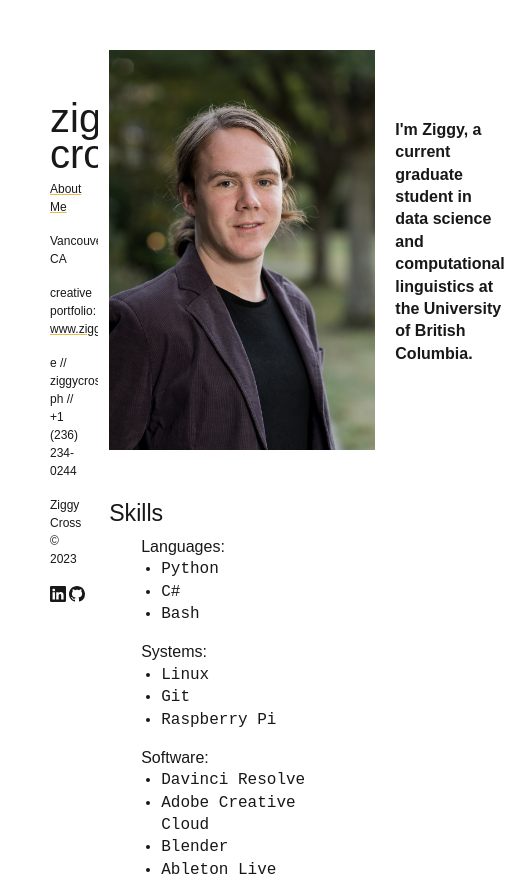
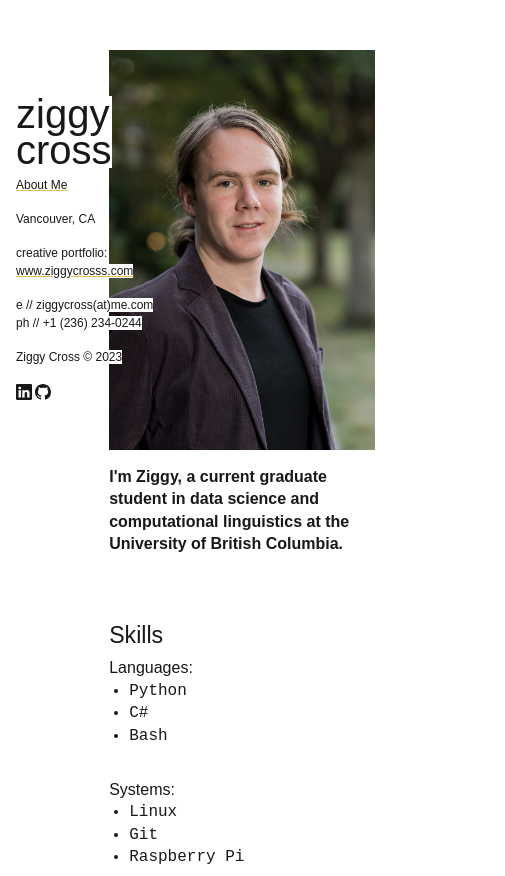
Before and after one commit to ziggycross/portfolio, a plain HTML site: page index.html in a window 390 px wide. Shown: the top 876 px of the page, 505 px wide, since content can reach past the window. Drawn offline with Linux system fonts and the light colour scheme; a web font is replaced by a local one.

Commit message:
Improved responsive layout.

```diff
--- a/css/style.css
+++ b/css/style.css
@@ -13,6 +13,8 @@
   }
 
   body {
+    display: flex;
+    flex-direction: row;
     min-height: 100vh;
     color: var(--color-text);
     background: var(--color-background);
@@ -28,7 +30,7 @@
   }
 
   section {
-    position:block;
+    position: block;
     width: auto;
     max-width: 800px;
     height: auto;
@@ -46,13 +48,11 @@
 
   .sidebar {
     height: 100%;
-    padding: 50px 10px 20px 50px;
     width: 25%;
     position: fixed;
     z-index: 1;
-    top: 20;
-    left: 0;
-    overflow-x: hidden;
+    margin-left: 3em;
+    margin-top: 6em;
   }
 
   .sidebar p {
@@ -69,10 +69,16 @@
       font-style: italic;
     }
 
+  .sidebar span {
+    background-color: var(--color-background);
+  }
+
   .logo {
     font-family: "Benton Sans Bold", sans-serif;
     line-height: 0.9;
     font-size: 40px;
+    background-color: var(--color-background);
+    width: min-content;
   }
 
   .headshot {
@@ -84,3 +90,35 @@
     max-height: 400px;
     max-width: 400px;
   }
+
+  .flex-container {
+    display: flex;
+    flex-flow: row wrap;
+    justify-content: flex-start;
+    list-style: none;
+    row-gap: 1em;
+  }
+
+  .flex-item {
+    text-align: left;
+    vertical-align: top;
+    padding-left: 0;
+    padding-right: 2em;
+  }
+
+  @media screen and (max-width: 800px) {
+    .sidebar {
+      padding: 0;
+      margin-left: 1em;
+      width: 40%;
+      position: absolute;
+    }
+    .centered {
+      gap: 1em;
+      flex-direction: column;
+    }
+    .headshot {
+      margin: unset;
+      width: 100%;
+    }
+  }
--- a/index.html
+++ b/index.html
@@ -13,49 +13,52 @@
       ziggy<br>
       cross
     </h1>
-    <p>
-    <a href="/">About Me</a><br>
-    </p>
-    <p>
+    <p><span>
+      <a href="/">About Me</a><br>
+    </span></p>
+    <p><span>
       Vancouver, CA
-    </p>
-    <p>
+    </span></p>
+    <p><span>
       creative portfolio:<br>
       <a href="http://www.ziggycross.com/hello">www.ziggycrosss.com</a>
-    </p>
-    <p>
+    </span></p>
+    <p><span>
       e // ziggycross(at)me.com<br>
       ph // +1 (236) 234-0244
-    </p>
-    <p>
+    </span></p>
+    <p><span>
       Ziggy Cross © 2023
-    </p>
-    <p>
+    </span></p>
+    <p><span>
       <a href="https://www.linkedin.com/in/ziggycross/"><svg xmlns="http://www.w3.org/2000/svg" width="16" height="16" fill="currentColor" class="bi bi-linkedin" viewBox="0 0 16 16"><path d="M0 1.146C0 .513.526 0 1.175 0h13.65C15.474 0 16 .513 16 1.146v13.708c0 .633-.526 1.146-1.175 1.146H1.175C.526 16 0 15.487 0 14.854V1.146zm4.943 12.248V6.169H2.542v7.225h2.401zm-1.2-8.212c.837 0 1.358-.554 1.358-1.248-.015-.709-.52-1.248-1.342-1.248-.822 0-1.359.54-1.359 1.248 0 .694.521 1.248 1.327 1.248h.016zm4.908 8.212V9.359c0-.216.016-.432.08-.586.173-.431.568-.878 1.232-.878.869 0 1.216.662 1.216 1.634v3.865h2.401V9.25c0-2.22-1.184-3.252-2.764-3.252-1.274 0-1.845.7-2.165 1.193v.025h-.016a5.54 5.54 0 0 1 .016-.025V6.169h-2.4c.03.678 0 7.225 0 7.225h2.4z"/></svg></a>
       <a href="https://github.com/ziggycross"><svg xmlns="http://www.w3.org/2000/svg" width="16" height="16" fill="currentColor" class="bi bi-github" viewBox="0 0 16 16"><path d="M8 0C3.58 0 0 3.58 0 8c0 3.54 2.29 6.53 5.47 7.59.4.07.55-.17.55-.38 0-.19-.01-.82-.01-1.49-2.01.37-2.53-.49-2.69-.94-.09-.23-.48-.94-.82-1.13-.28-.15-.68-.52-.01-.53.63-.01 1.08.58 1.23.82.72 1.21 1.87.87 2.33.66.07-.52.28-.87.51-1.07-1.78-.2-3.64-.89-3.64-3.95 0-.87.31-1.59.82-2.15-.08-.2-.36-1.02.08-2.12 0 0 .67-.21 2.2.82.64-.18 1.32-.27 2-.27.68 0 1.36.09 2 .27 1.53-1.04 2.2-.82 2.2-.82.44 1.1.16 1.92.08 2.12.51.56.82 1.27.82 2.15 0 3.07-1.87 3.75-3.65 3.95.29.25.54.73.54 1.48 0 1.07-.01 1.93-.01 2.2 0 .21.15.46.55.38A8.012 8.012 0 0 0 16 8c0-4.42-3.58-8-8-8z"/></svg></a>
-    </p>
+    </span></p>
   </nav><div id="content">
 <main>
+
   <section class="centered">
     <div class="headshot"><img src="images/headshot.jpg" alt="Ziggy at St. John's College (2022)"></div>
     <p><b>I'm Ziggy, a current graduate student in data science and computational linguistics at the University of British Columbia.</b></p>
   </section>
 
+
   <section>
     <h3>Skills</h3>
-      <ul>
+    <div class="flex-container">
+      <ul class="flex-item">
         Languages:
         <li>Python</li>
         <li>C#</li>
         <li>Bash</li>
       </ul>
-      <ul>
+      <ul class="flex-item">
         Systems:
         <li>Linux</li>
         <li>Git</li>
         <li>Raspberry Pi</li>
       </ul>
-      <ul>
+      <ul class="flex-item">
         Software:
         <li>Davinci Resolve</li>
         <li>Adobe Creative Cloud</li>
@@ -68,7 +71,7 @@
         <li>Handbrake</li>
         <li>Avidemux</li>
       </ul>
-      <ul>
+      <ul class="flex-item">
         Libraries:
         <li>Pandas</li>
         <li>Numpy</li>
@@ -80,15 +83,18 @@
         <li>PyQt</li>
         <li>Streamlit</li>
         <li>Altair</li>
+        <li>Matplotlib</li>
       </ul>
-      <ul>
+      <ul class="flex-item">
         APIs:
         <li>YouTube</li>
         <li>Spotify</li>
         <li>Discord</li>
         <li>Genius</li>
       </ul>
-    </section>
+    </div>
+  </section>
+
 
   <section>
     <h3>Education</h3>
@@ -99,11 +105,16 @@
     <p>Certificate III Digital Design for Games, <em>Box Hill Institute, 2016</em></p>
   </section>
 
+
   <section>
     <h3>Awards</h3>
     <p>Viewers Choice Award, <em>HPC Hack The Threat Hackathon, 2023</em></p>
     <p>2nd Place, <em>SAP Young ICT Explorers Melbourne, 2015</em></p>
   </section>
+
+
+  <section>
+  </section>
 </main>
 
         </div></body>
```
Also changed, not shown: categories/index.html (+13 -13 lines), tags/index.html (+13 -13 lines).
